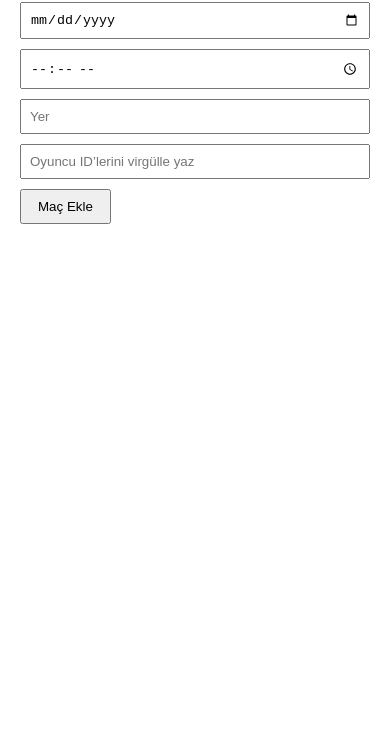
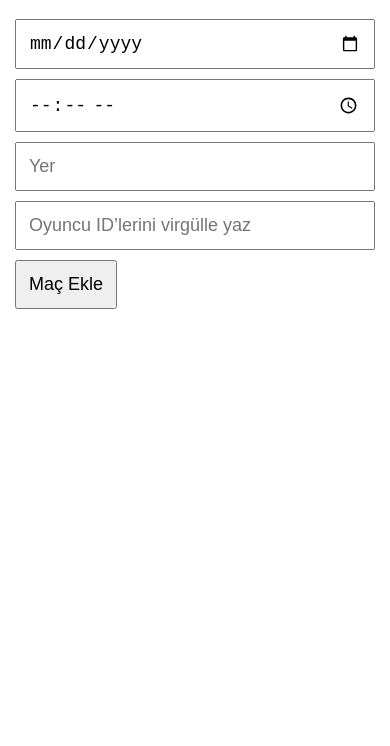
Before and after one commit to splashes55/halisaha-oylama, a plain HTML site: page new-match.html in a window 390 px wide. Shown: the part 98-844 px from the top of the page. Drawn offline with Linux system fonts and the light colour scheme.

Commit message:
Update style.css

```diff
--- a/style.css
+++ b/style.css
@@ -1,4 +1,43 @@
-body { font-family: Arial; padding: 20px; max-width: 600px; margin:auto; }
-nav a { margin-right: 10px; }
-input { margin-bottom: 10px; width: 100%; padding: 8px; box-sizing: border-box; }
-button { padding: 8px 16px; }
+body {
+  font-family: Arial, sans-serif;
+  padding: 20px;
+  max-width: 600px;
+  margin: auto;
+  font-size: 16px;
+  line-height: 1.5;
+}
+
+nav a {
+  margin-right: 10px;
+  font-size: 16px;
+}
+
+input {
+  margin-bottom: 10px;
+  width: 100%;
+  padding: 8px;
+  box-sizing: border-box;
+  font-size: 16px;
+}
+
+button {
+  padding: 10px 20px;
+  font-size: 16px;
+  cursor: pointer;
+}
+
+@media (max-width: 600px) {
+  body {
+    font-size: 18px; /* Küçük ekranlarda yazı biraz daha büyük */
+    padding: 15px;
+  }
+
+  nav a {
+    font-size: 18px;
+  }
+
+  input, button {
+    font-size: 18px;
+    padding: 12px;
+  }
+}
```
